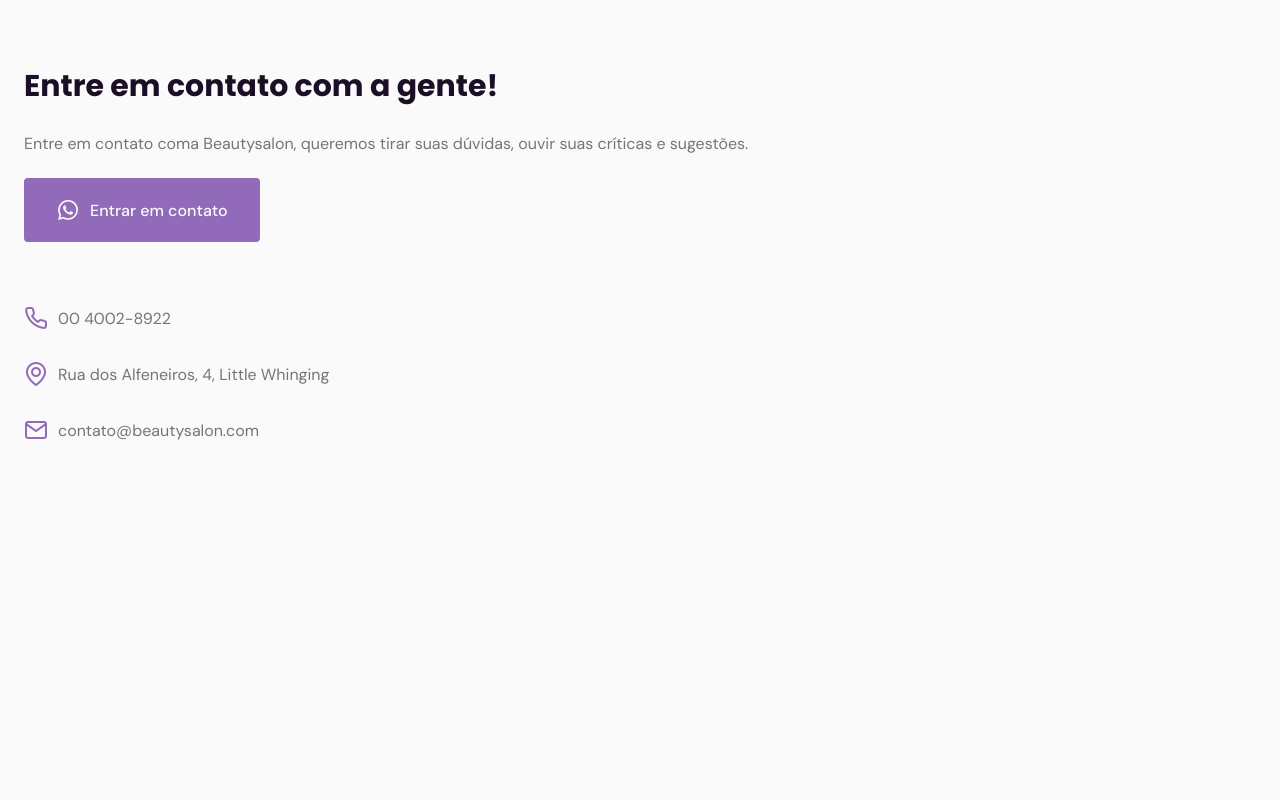
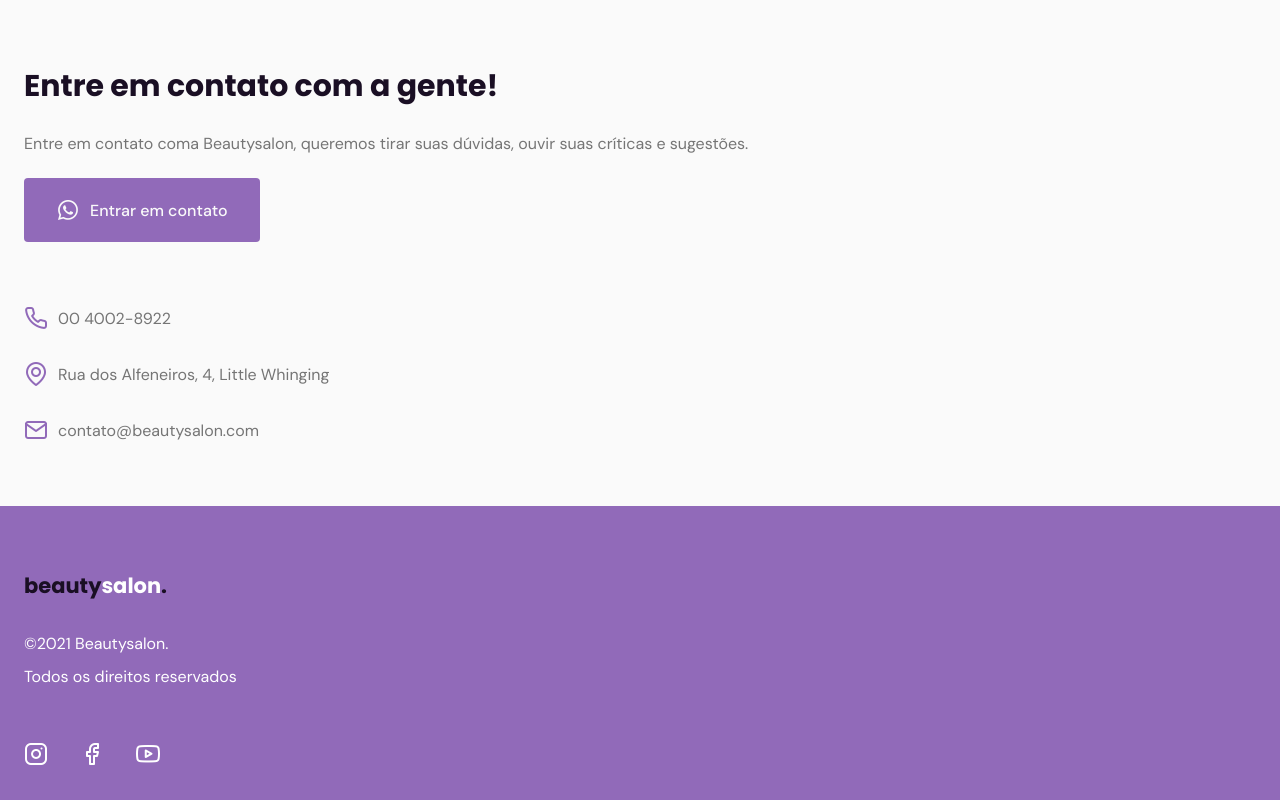
Before and after one commit to Victornsto/Nlw, a plain HTML site: page index.html in a window 1280 px wide. Shown: the part 4343-5143 px from the top of the page. Before the commit the page ends 4849 px from the top, so only its background shows below. Drawn offline with nearby package versions, Linux system fonts and the light colour scheme; files whose address does not match are found by name.

Commit message:
Adciniona footer

```diff
--- a/index.html
+++ b/index.html
@@ -238,7 +238,20 @@
           </div>
         </div>
       </section>
-      <footer></footer>
+      <footer class="grid">
+        <h2 class="logo">beauty<span>salon</span>.</h2>
+        <div class="text grid">
+          <p>&copy;2021 Beautysalon.</p>
+          <p>Todos os direitos reservados</p>
+        </div>
+        <nav class="redes">
+          <ul>
+            <li><a class="icon-instagram"></a></li>
+            <li><a class="icon-facebook"></a></li>
+            <li><a class="icon-youtube"></a></li>
+          </ul>
+        </nav>
+      </footer>
     </main>
 
     <!--SWIPE-->
--- a/main.js
+++ b/main.js
@@ -59,8 +59,9 @@ scrollReveal.reveal(
   `#home .imagem, #home .text,
   #about .imagem, #about .text,
   #services header, #services .cards,
-  #testimonials header, #testimonials .testimonials
-  #contact .text, #contact .links
+  #testimonials header,
+  #contact .text, #contact .button, #contact .links,
+  footer .text, footer .redes
   `,
   {
     interval: 100
--- a/style.css
+++ b/style.css
@@ -461,3 +461,43 @@ nav.show div.icon-close {
 #contact ul li i {
   color: var(--base-color);
 }
+
+/*================ CONTACT ========================*/
+
+footer {
+  width: 100%;
+  height: 18.375rem;
+  background-color: var(--base-color);
+  padding: 4rem 1.5rem;
+}
+
+footer .text.grid {
+  color: white;
+  gap: 0.75rem;
+}
+
+footer .logo {
+  font: 700 1.3125rem 'Poppins', sans-serif;
+  color: var(--title-color);
+  align-items: center;
+}
+footer .logo span {
+  color: white;
+}
+
+footer .redes ul {
+  display: flex;
+  align-items: center;
+}
+
+footer .redes ul li a {
+  margin-right: 2rem;
+  font-size: 1.5rem;
+  color: white;
+  transition: 0.2s;
+}
+
+footer .redes ul li a:hover {
+  bottom: 0.5rem;
+  cursor: pointer;
+}
```
